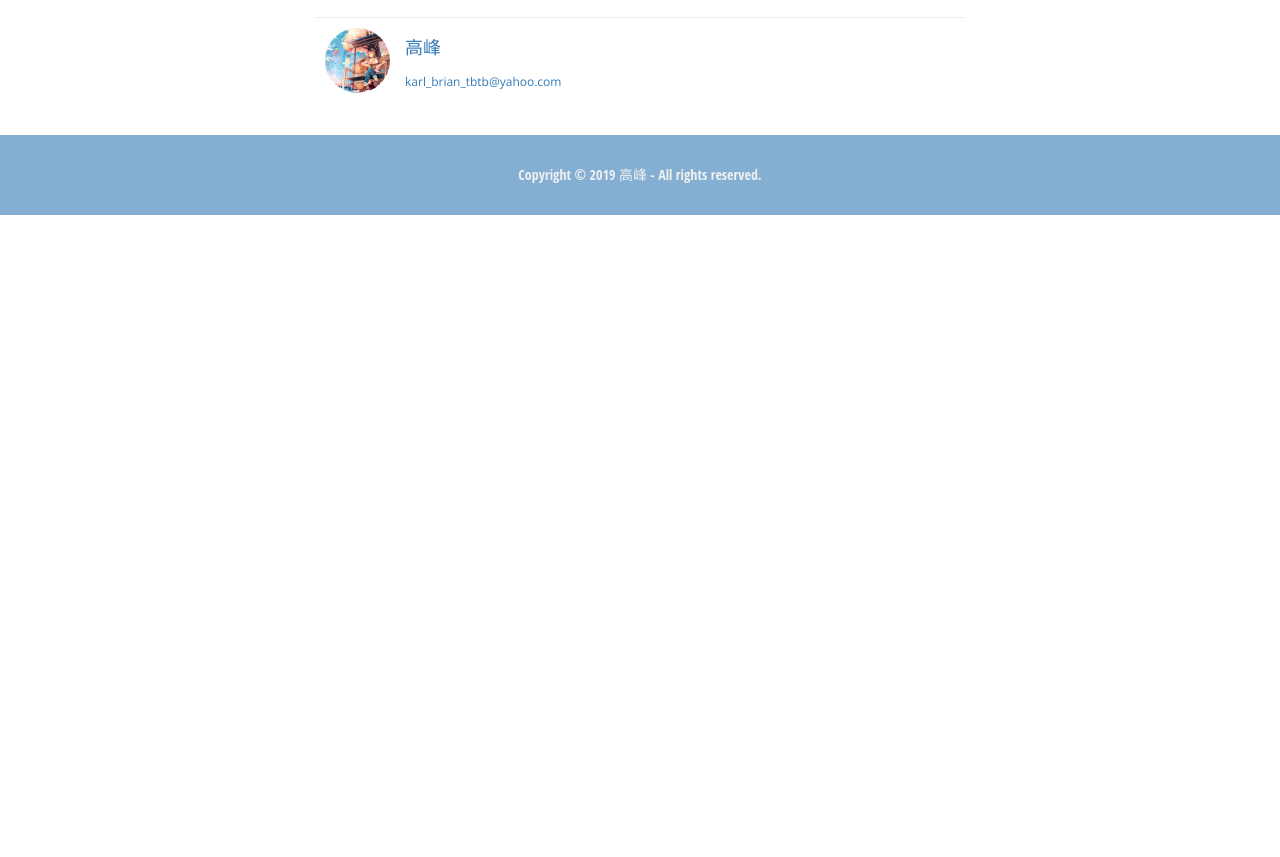
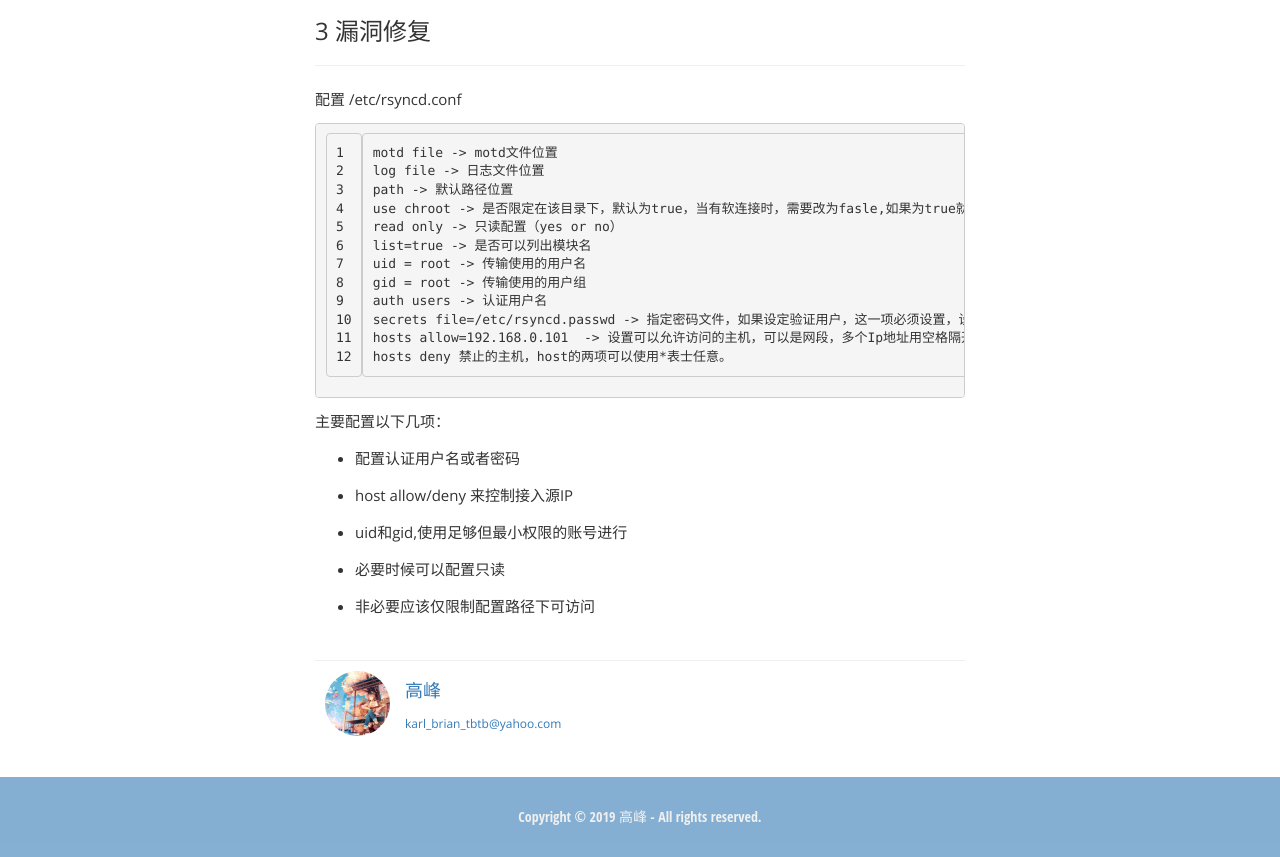
Before and after one commit to KarlBrian/karlbrian.github.io, a Jekyll site: the page built from _posts/2019-05-28-Rsync_Unauthorized_Access.md, in a window 1280 px wide and 1400 px high, scrolled down 5728 px. Shown: the part 543-1400 px from the top of the window. Built offline with Jekyll 4.4.1, drawn with Linux system fonts in a browser that asks for light colours; before the commit the page ends 6486 px from its top, so only the background shows below that.

Commit message:
Update 2019-05-28-Rsync_Unauthorized_Access.md

````diff
--- a/_posts/2019-05-28-Rsync_Unauthorized_Access.md
+++ b/_posts/2019-05-28-Rsync_Unauthorized_Access.md
@@ -215,4 +215,39 @@ Permissive
 
 重新上传，上传文件成功，浏览器访问 192.168.xxx.xxx/a.php
 
-![脚本上传成功](https://upload-images.jianshu.io/upload_images/18110176-c5e87b7b4bc408a8.png?imageMogr2/auto-orient/strip%7CimageView2/2/w/1240)
+![脚本上传成功](https://upload-images.jianshu.io/upload_images/18110176-2ac1beb6e7cc1b64.png?imageMogr2/auto-orient/strip%7CimageView2/2/w/1240)
+
+---
+
+### 3 漏洞修复
+
+---
+
+配置 /etc/rsyncd.conf
+
+```
+motd file -> motd文件位置
+log file -> 日志文件位置
+path -> 默认路径位置
+use chroot -> 是否限定在该目录下，默认为true，当有软连接时，需要改为fasle,如果为true就限定为模块默认目录
+read only -> 只读配置（yes or no）
+list=true -> 是否可以列出模块名
+uid = root -> 传输使用的用户名
+gid = root -> 传输使用的用户组
+auth users -> 认证用户名
+secrets file=/etc/rsyncd.passwd -> 指定密码文件，如果设定验证用户，这一项必须设置，设定密码权限为400,密码文件/etc/rsyncd.passwd的内容格式为：username:password
+hosts allow=192.168.0.101  -> 设置可以允许访问的主机，可以是网段，多个Ip地址用空格隔开
+hosts deny 禁止的主机，host的两项可以使用*表士任意。
+```
+
+主要配置以下几项：
+
+* 配置认证用户名或者密码
+
+* host allow/deny 来控制接入源IP
+
+* uid和gid,使用足够但最小权限的账号进行
+
+* 必要时候可以配置只读
+
+* 非必要应该仅限制配置路径下可访问
````
